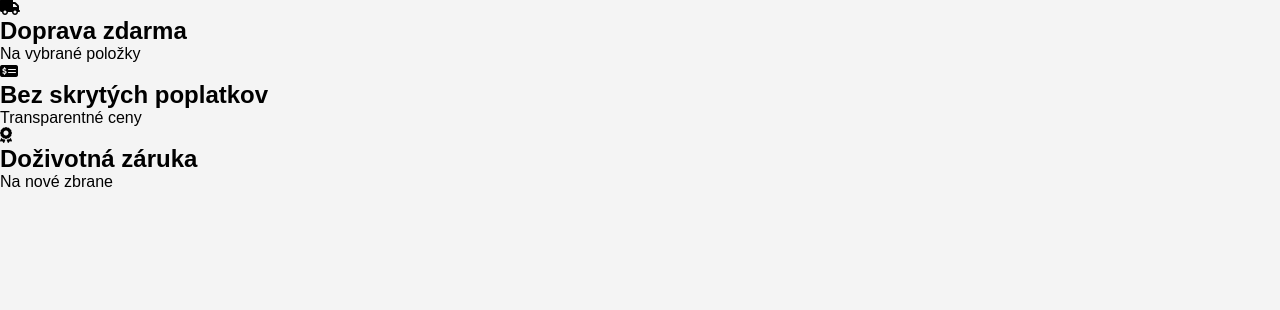
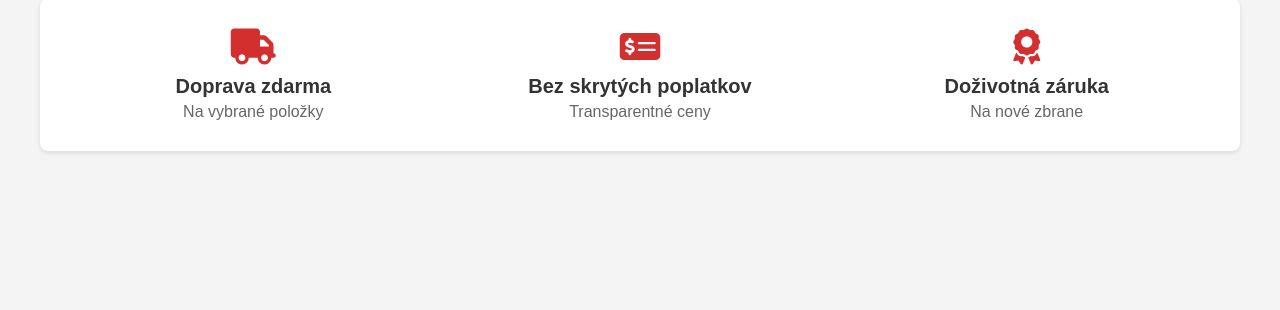
Before and after one commit to matusberes43/boban, a PHP site: page /main-section.html in a window 1280 px wide. Shown: the part 490-800 px from the top of the page. Run offline with PHP 8.4, Linux system fonts and the light colour scheme.

Commit message:
Update main-section.css

```diff
--- a/main-section.css
+++ b/main-section.css
@@ -42,3 +42,52 @@ body {
     color: #666;
     line-height: 1.6;
 }
+
+/* Benefits Section Styles */
+.benefits-section {
+    display: flex;
+    justify-content: space-between;
+    align-items: center;
+    padding: 20px;
+    max-width: 1200px;
+    margin: 20px auto;
+    background-color: #ffffff;
+    box-shadow: 0 2px 5px rgba(0, 0, 0, 0.1);
+    border-radius: 8px;
+}
+
+.benefit-item {
+    text-align: center;
+    flex: 1;
+    padding: 10px;
+}
+
+.benefit-item i {
+    font-size: 36px;
+    color: #d32f2f;
+    margin-bottom: 10px;
+}
+
+.benefit-item h2 {
+    font-size: 20px;
+    color: #333;
+    margin-bottom: 5px;
+}
+
+.benefit-item p {
+    font-size: 16px;
+    color: #666;
+}
+
+/* Responsive adjustments */
+@media (max-width: 768px) {
+    .benefits-section {
+        flex-direction: column;
+        gap: 20px;
+    }
+
+    .benefit-item {
+        flex: none;
+        width: 100%;
+    }
+}
```
